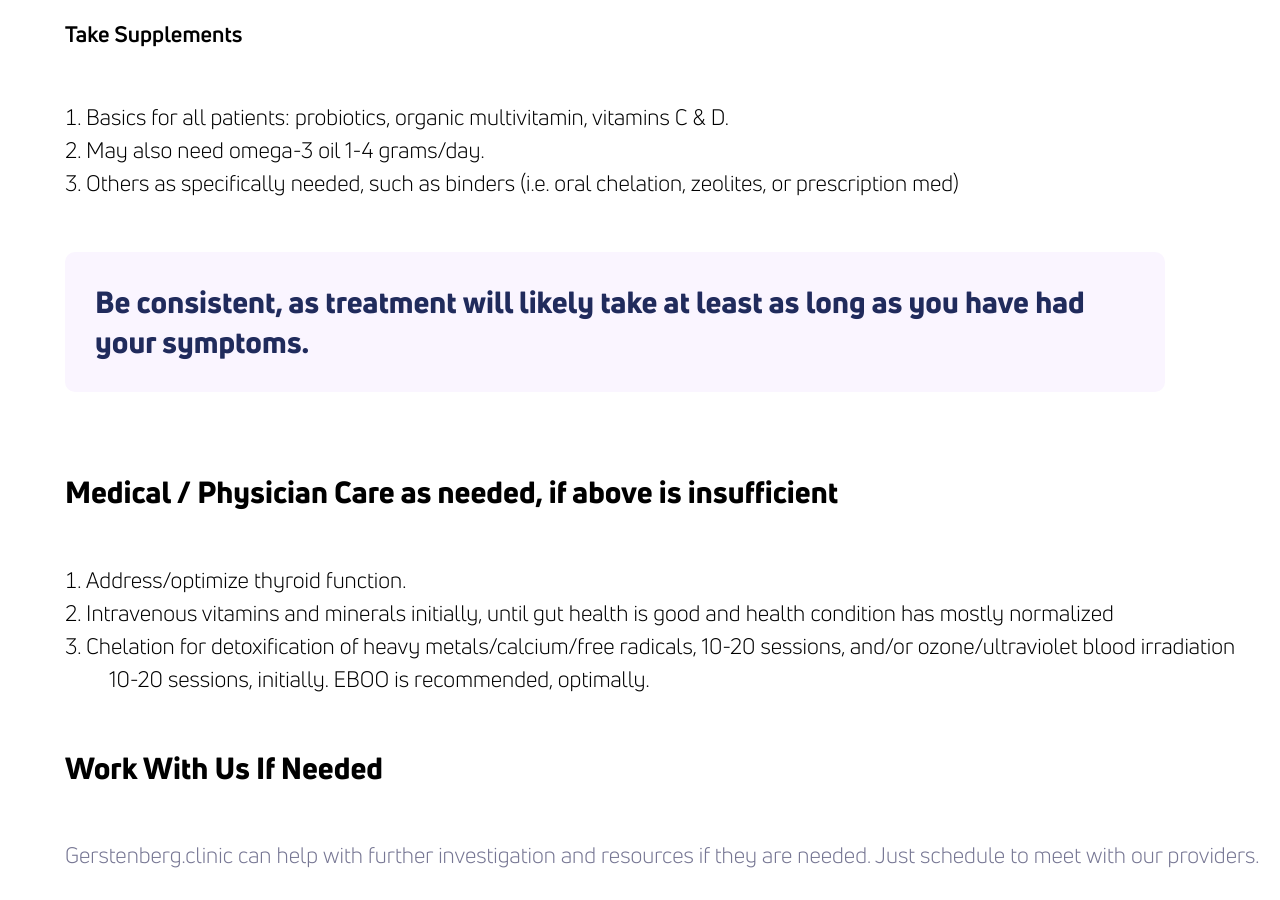
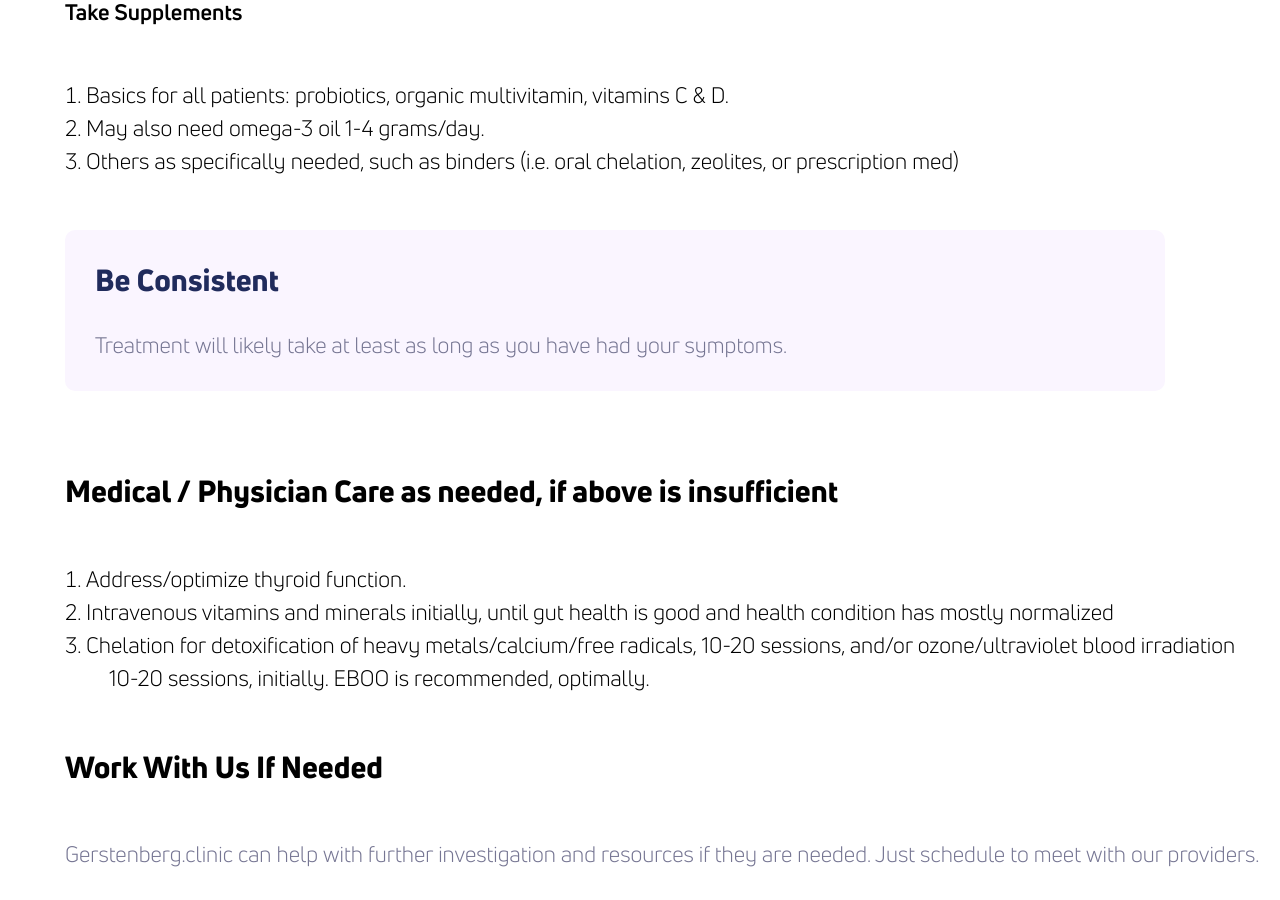
Before and after one commit to theneverwoods/gerstenberg.clinic, a Jekyll site: the page built from inflammation.html, in a window 1280 px wide and 900 px high, scrolled down 1429 px. Built offline with Jekyll 4.4.1, drawn with Linux system fonts in a browser that asks for light colours; comment, search, counter and statistics services are not loaded.

Commit message:
Update inflammation.html

```diff
--- a/inflammation.html
+++ b/inflammation.html
@@ -21,12 +21,11 @@ redirect_from:
 	</div>
 </div>
 
-<div class="row light blurb">
-	<div class="third" style="text-align: center">
-		<h2>Pain = Inflammation</h2>
-		<p>Any illness, whether acute or chronic, entails inflammation. Removing inflammation enhances the body's ability to do what it was designed to do.
-		</p>
-    </div>
+<div class="row cards" style=text-align: center>
+  <div class="third card light">
+    <h2>Pain = Inflammation</h2>
+    <p>Any illness, whether acute or chronic, entails inflammation. Removing inflammation enhances the body's ability to do what it was designed to do.</p>
+  </div>
 </div>
 
 <div class="row">
@@ -57,9 +56,10 @@ redirect_from:
     </div>
 </div>
 
-<div class="row cards">
+<div class="row cards" style=text-align: center>
   <div class="third card light">
-    <h2>Be consistent, as treatment will likely take at least as long as you have had your symptoms.</h2>
+    <h2>Be Consistent</h2>
+    <p>Treatment will likely take at least as long as you have had your symptoms.</p>
   </div>
 </div>
 
```
